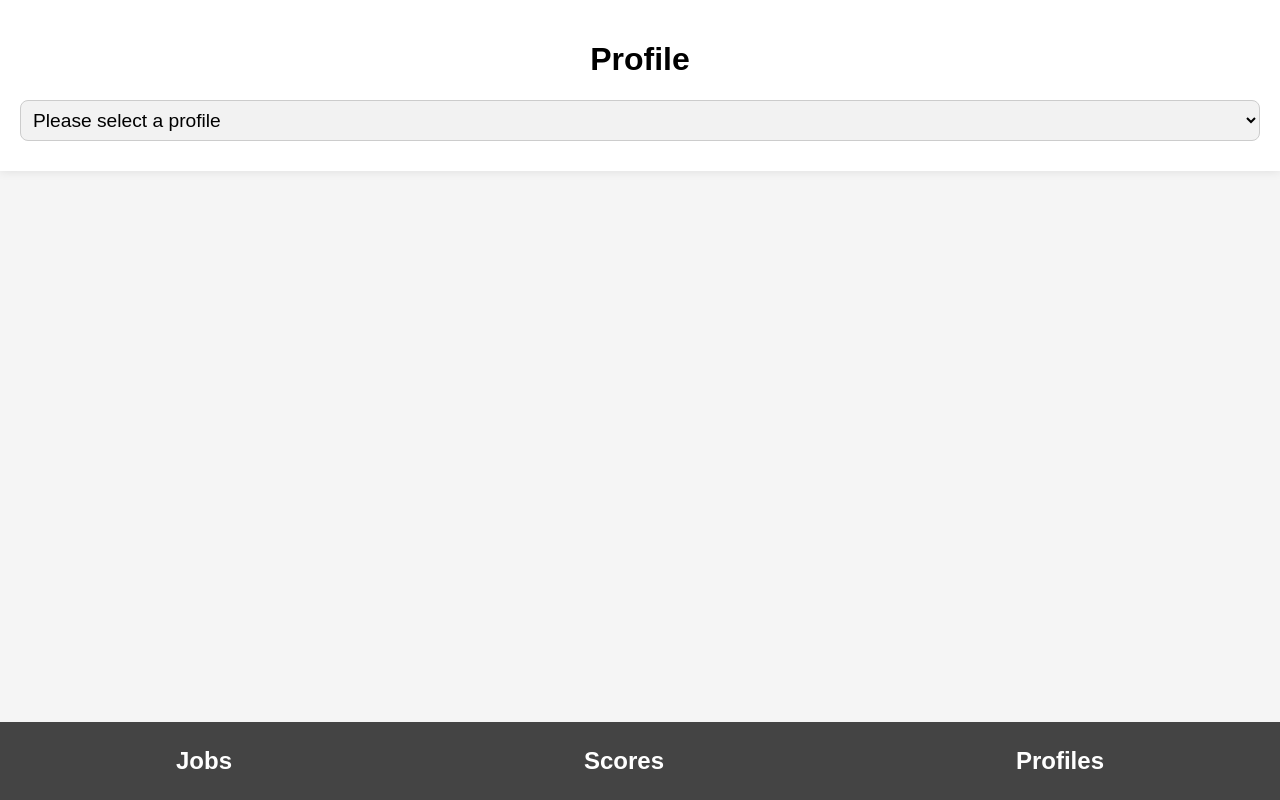
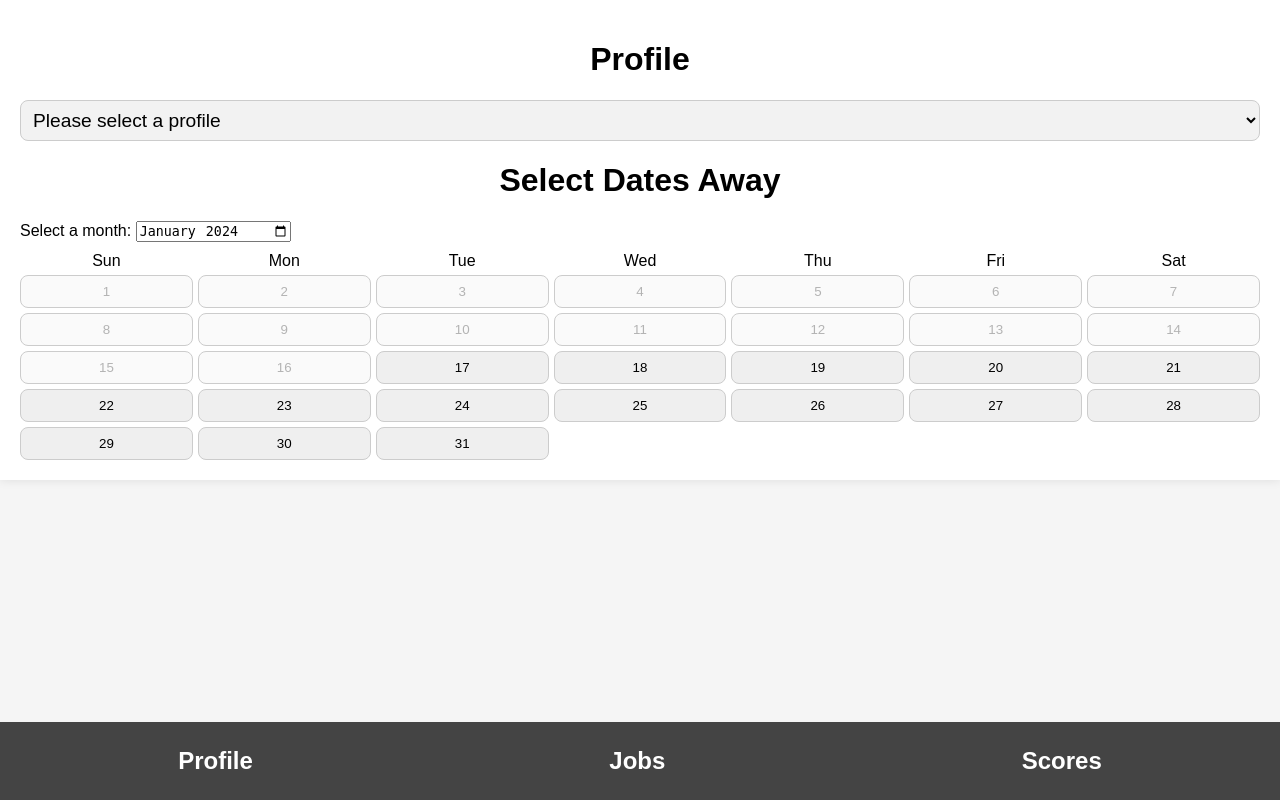
Before and after one commit to jacksonmunday/divi-webapp, a Django app: page /profiles/ in a window 1280 px wide. Run offline with Django 4.2, Linux system fonts and the light colour scheme.

Commit message:
interactive calender added

```diff
--- a/divi/myapp/templates/myapp/profiles.html
+++ b/divi/myapp/templates/myapp/profiles.html
@@ -14,14 +14,53 @@
             display: flex;
             align-items: center;
             justify-content: space-between;
-            width: 100%; /* Extend the width to 100% of the container */
-            background-color: #f2f2f2; /* Light grey color */
-            color: #000; /* Black text color */
+            width: 100%;
+            background-color: #f2f2f2;
+            color: #000;
             border: 1px solid #ccc;
             border-radius: 8px;
             overflow: hidden;
-            text-decoration: none; /* Remove underlining */
+            text-decoration: none;
             transition: background-color 0.3s ease-in-out, color 0.3s ease-in-out;
+        }
+
+        /* Style for selected dates */
+        .selected-date {
+            background-color: #FF0000; /* Red */
+            color: #fff;
+        }
+
+        /* Style for the calendar container */
+        .calendar-container {
+            margin-top: 10px;
+        }
+
+        /* Style for the calendar grid */
+        .calendar {
+            display: grid;
+            grid-template-columns: repeat(7, 1fr);
+            gap: 5px;
+        }
+
+        /* Style for each day button in the calendar */
+        .calendar button {
+            padding: 8px;
+            border: 1px solid #ccc;
+            border-radius: 8px;
+            cursor: pointer;
+        }
+
+        /* Style for the day names row */
+        .day-names {
+            display: grid;
+            grid-template-columns: repeat(7, 1fr);
+            gap: 5px;
+            margin-bottom: 5px;
+        }
+
+        /* Style for each day name in the day names row */
+        .day-names div {
+            text-align: center;
         }
     </style>
 </head>
@@ -46,12 +85,83 @@
             </select>
         </form>
 
+        <h1 class="center-text">Select Dates Away</h1>
+
+        <!-- Month selection input -->
+        <label for="selectedMonth">Select a month:</label>
+        <input type="month" id="selectedMonth" onchange="renderCalendar()" value="{{ current_month }}">
+
+        <!-- Calendar container -->
+        <div class="calendar-container">
+            <!-- Day names row -->
+            <div class="day-names">
+                <div>Sun</div>
+                <div>Mon</div>
+                <div>Tue</div>
+                <div>Wed</div>
+                <div>Thu</div>
+                <div>Fri</div>
+                <div>Sat</div>
+            </div>
+
+            <!-- Calendar grid -->
+            <div id="calendar" class="calendar"></div>
+        </div>
+
         <!-- Navigation Bar -->
         <div class="navigation-bar">
+            <a href="{% url 'profiles' %}">Profile</a>
             <a href="{% url 'jobs' %}">Jobs</a>
             <a href="{% url 'scores' %}">Scores</a>
-            <a href="{% url 'profiles' %}">Profiles</a>
+
         </div>
     </div>
+
+
+
+    <script>
+        function renderCalendar() {
+            var calendarDiv = document.getElementById('calendar');
+            calendarDiv.innerHTML = '';
+
+            // Get the selected month and year from the input
+            var selectedMonth = document.getElementById('selectedMonth').value || new Date().toISOString().slice(0, 7); // Use current month if not set
+            var date = new Date(selectedMonth + '-01'); // Use the 1st day of the selected month
+
+            // Create a grid of buttons for each day
+            while (date.getMonth() === new Date(selectedMonth + '-01').getMonth()) {
+                var dayCell = document.createElement('button');
+                dayCell.textContent = date.getDate();
+
+                // Check if the date is in the past
+                if (date < new Date()) {
+                    dayCell.disabled = true;
+                } else {
+                    dayCell.addEventListener('click', function() {
+                        toggleSelected(this);
+                    });
+                }
+
+                calendarDiv.appendChild(dayCell);
+
+                // Move to the next day
+                date.setDate(date.getDate() + 1);
+            }
+        }
+
+        function toggleSelected(element) {
+            element.classList.toggle('selected-date');
+        }
+
+        // Initial rendering when the page loads
+        document.addEventListener('DOMContentLoaded', function() {
+            // Set the current month as the default value
+            var today = new Date();
+            var currentMonth = today.getFullYear() + '-' + ('0' + (today.getMonth() + 1)).slice(-2);
+            document.getElementById('selectedMonth').value = currentMonth;
+
+            renderCalendar();
+        });
+    </script>
 </body>
 </html>
```
Also changed, not shown: divi/myapp/dates.json (added, +10 -0 lines), divi/myapp/user_data_log.csv (+32 -0 lines), divi/db.sqlite3.
